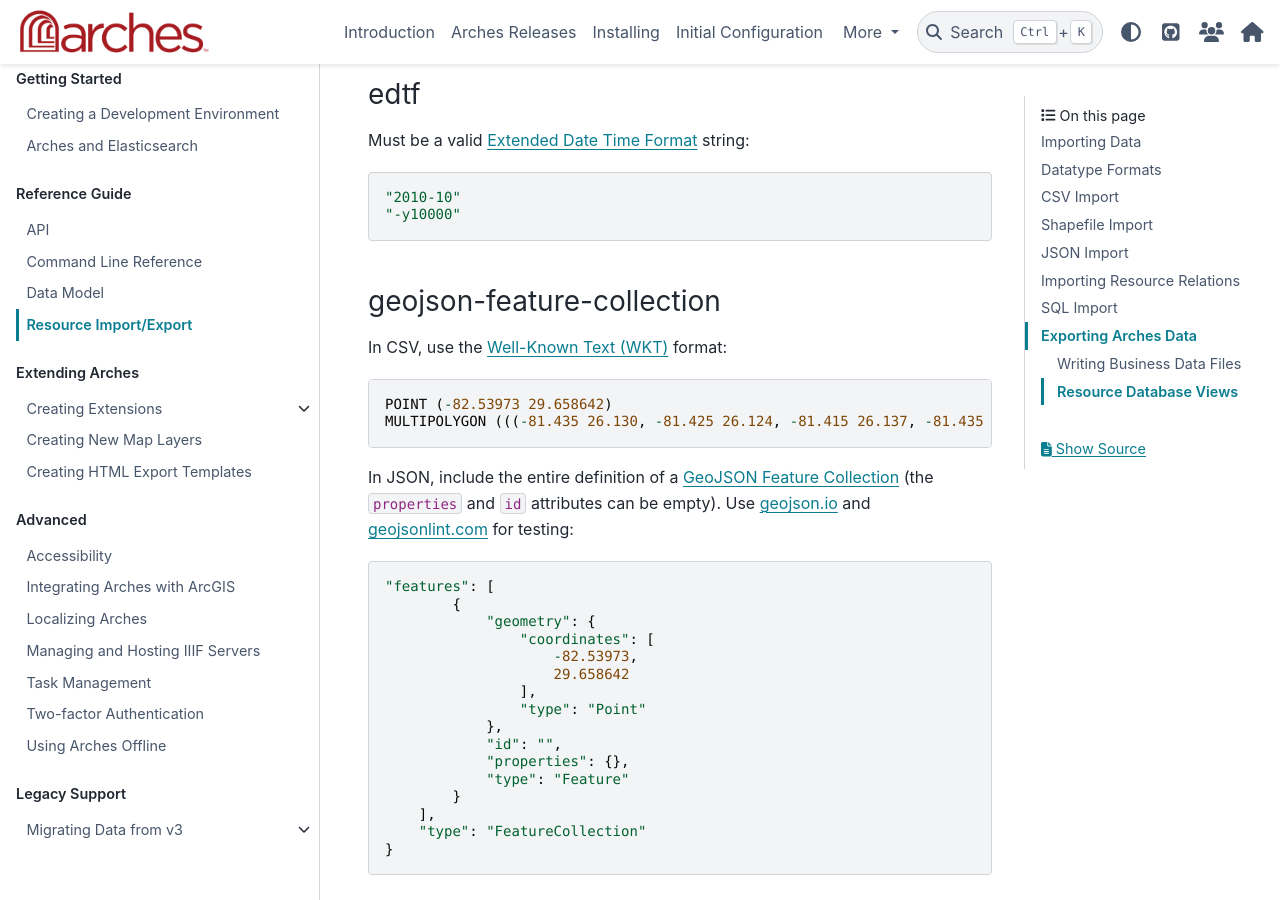
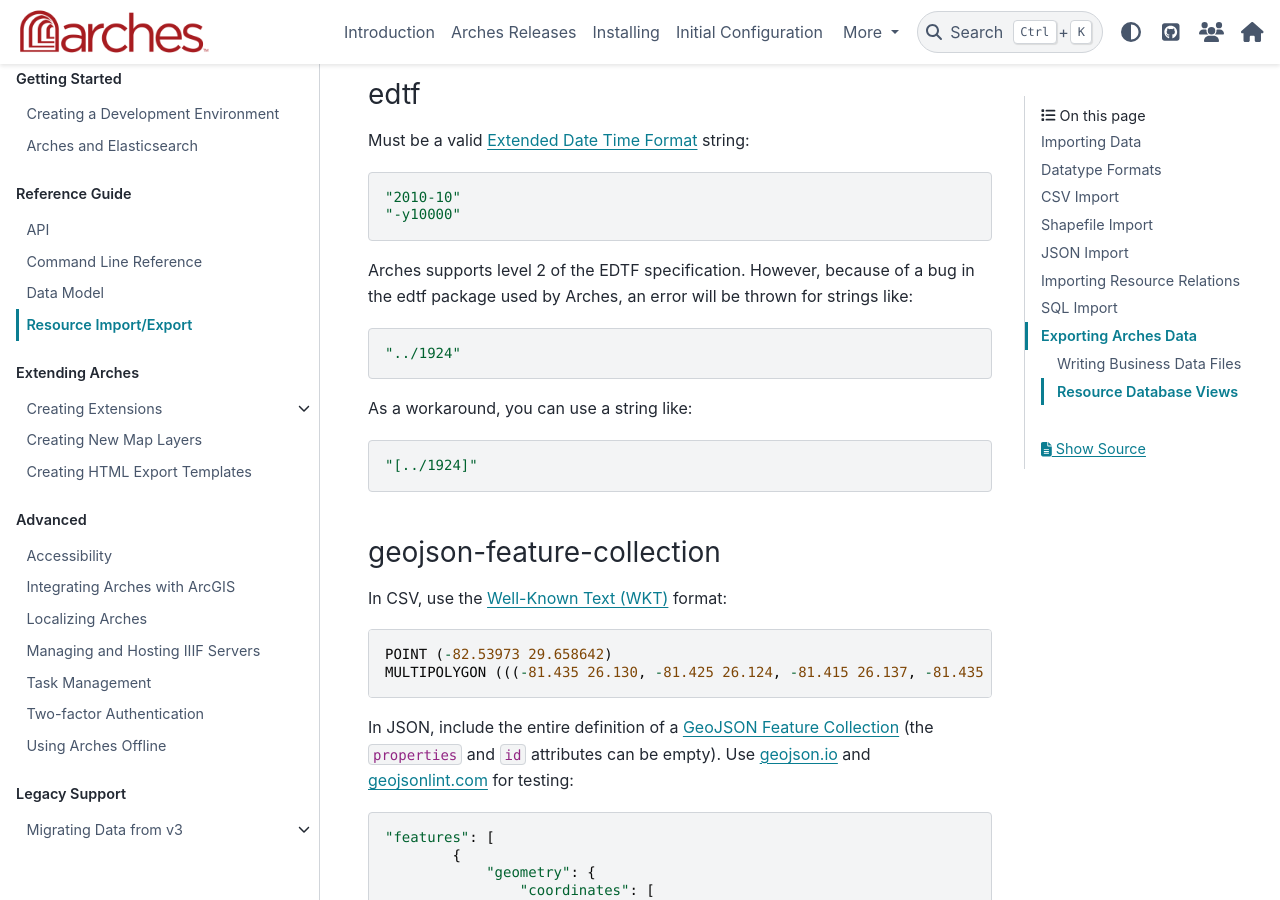
Before and after one commit to archesproject/arches-docs, a Sphinx documentation site: the page built from docs/developing/reference/import-export.txt, in a window 1280 px wide and 900 px high, scrolled down 1535 px. Built offline with Sphinx 7.4.7 and the PyData theme 0.15.4, drawn with Linux system fonts in a browser that asks for light colours.

Commit message:
Added EDTF level support and bug workaround

```diff
--- a/docs/developing/reference/import-export.txt
+++ b/docs/developing/reference/import-export.txt
@@ -53,6 +53,16 @@
 
     "2010-10"
     "-y10000"
+
+Arches supports level 2 of the EDTF specification. However, because of a bug in the edtf package used by Arches,
+an error will be thrown for strings like::
+
+    "../1924"
+
+As a workaround, you can use a string like::
+
+    "[../1924]"
+
 
 geojson-feature-collection
 --------------------------
```
